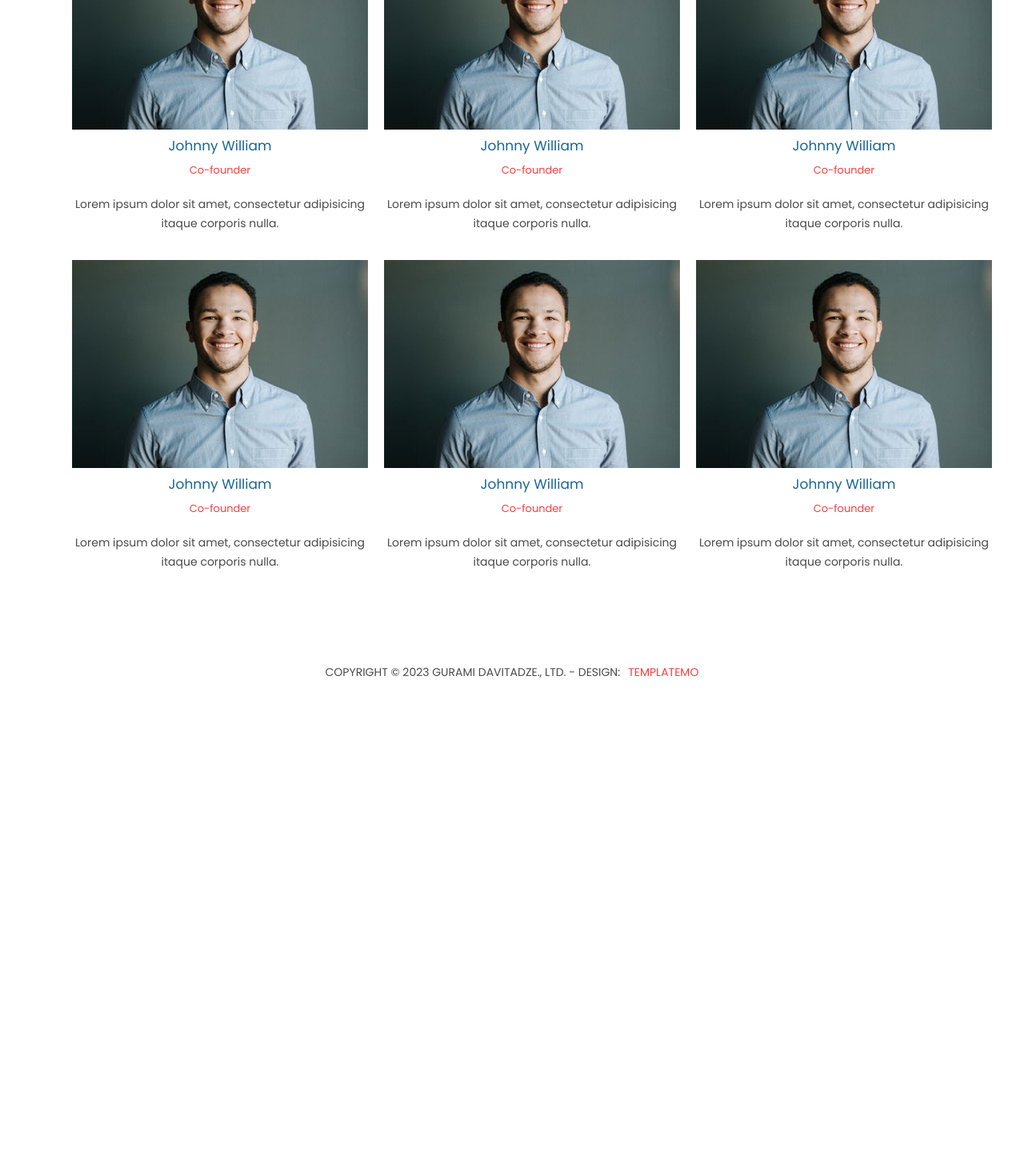
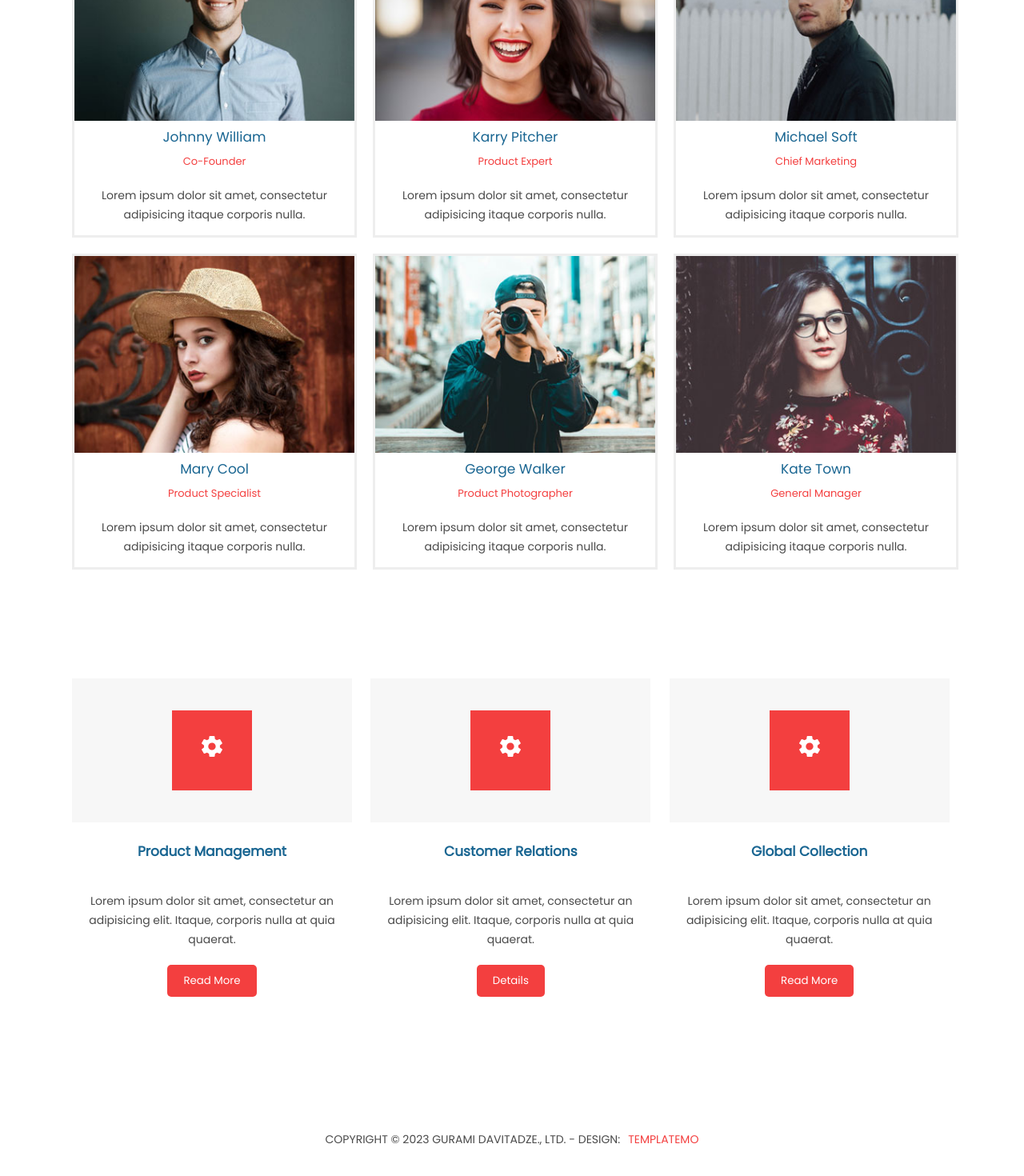
Before and after one commit to guka20/e-commerce-web, a React (Create React App) app: page /about in a window 1280 px wide. Shown: the part 1341-2811 px from the top of the page at 80% size. Before the commit the page ends 2293 px from the top, so only its background shows below. Built offline with nearby package versions, Linux system fonts and the light colour scheme.

Commit message:
about page

```diff
--- a/src/pages/About/About.tsx
+++ b/src/pages/About/About.tsx
@@ -10,12 +10,13 @@ import {
 } from "react-icons/fa";
 import "./about.css";
 import { MemberCard } from "./components/MemberCard";
+import { ServiceCard } from "./components/ServiceCard";
 export const About = () => {
   useEffect(() => {
     controllScreen();
   }, []);
   return (
-    <div>
+    <div className="about-page">
       <div className="loading-board"></div>
       <Header imageUrl="about-heading.jpg">
         <div className="headers-container">
@@ -70,16 +71,69 @@ export const About = () => {
           <header className="body-heading">
             <h1>Our Team Members</h1>
           </header>
+
           <ProductsList>
-            <MemberCard />
-            <MemberCard />
-            <MemberCard />
-            <MemberCard />
-            <MemberCard />
-            <MemberCard />
+            <MemberCard
+              image="team_01.jpg"
+              name="Johnny William"
+              proffesion="Co-Founder"
+              description="Lorem ipsum dolor sit amet, consectetur adipisicing itaque corporis nulla."
+            />
+            <MemberCard
+              image="team_02.jpg"
+              name="Karry Pitcher"
+              proffesion="Product Expert"
+              description="Lorem ipsum dolor sit amet, consectetur adipisicing itaque corporis nulla."
+            />
+            <MemberCard
+              image="team_03.jpg"
+              name="Michael Soft"
+              proffesion="Chief Marketing"
+              description="Lorem ipsum dolor sit amet, consectetur adipisicing itaque corporis nulla."
+            />
+            <MemberCard
+              image="team_04.jpg"
+              name="Mary Cool"
+              proffesion="Product Specialist"
+              description="Lorem ipsum dolor sit amet, consectetur adipisicing itaque corporis nulla."
+            />
+            <MemberCard
+              image="team_05.jpg"
+              name="George Walker"
+              proffesion="Product Photographer"
+              description="Lorem ipsum dolor sit amet, consectetur adipisicing itaque corporis nulla."
+            />
+            <MemberCard
+              image="team_06.jpg"
+              name="Kate Town"
+              proffesion="General Manager"
+              description="Lorem ipsum dolor sit amet, consectetur adipisicing itaque corporis nulla."
+            />
           </ProductsList>
         </section>
       </BodyLayout>
+      <section className="services-section">
+        <div className="service-bg"></div>
+        <div className="services-place">
+          <ProductsList>
+            <ServiceCard
+              title="Product Management"
+              description="Lorem ipsum dolor sit amet, consectetur an adipisicing elit. Itaque, corporis nulla at quia quaerat."
+              buttonText="Read More"
+            />
+            <ServiceCard
+              title="Customer Relations"
+              description="Lorem ipsum dolor sit amet, consectetur an adipisicing elit. Itaque, corporis nulla at quia quaerat."
+              buttonText="Details"
+            />
+            <ServiceCard
+              title="Global Collection"
+              description="Lorem ipsum dolor sit amet, consectetur an adipisicing elit. Itaque, corporis nulla at quia quaerat."
+              buttonText="Read More"
+            />
+          </ProductsList>
+        </div>
+      </section>
     </div>
   );
 };
--- a/src/pages/About/about.css
+++ b/src/pages/About/about.css
@@ -45,3 +45,26 @@
 .team-members {
   margin-top: 100px;
 }
+.services-section {
+  margin-top: 100px;
+  width: 100%;
+  height: 500px;
+  position: relative;
+  display: flex;
+  align-items: center;
+}
+.services-section .service-bg {
+  position: absolute;
+  width: 100%;
+  height: calc(100%+100vh);
+  left: 0;
+  top: 0;
+  transform: translate(-50%, -50%);
+  background-image: url("/src/images/services-bg.jpg");
+  z-index: 4;
+}
+.services-section .services-place {
+  width: 100%;
+  max-width: 1100px;
+  margin: 0 auto;
+}
--- a/src/pages/About/components/MemberCard/MemberCard.css
+++ b/src/pages/About/components/MemberCard/MemberCard.css
@@ -1,5 +1,10 @@
 .card {
   text-align: center;
+  width: 350px;
+  border: 3px solid #eee;
+}
+.card img {
+  width: 100%;
 }
 .card span {
   display: block;
--- a/src/pages/About/components/MemberCard/MemberCard.tsx
+++ b/src/pages/About/components/MemberCard/MemberCard.tsx
@@ -1,15 +1,24 @@
 import React from "react";
 import "./MemberCard.css";
-export const MemberCard = () => {
+
+type MemberInfoProps = {
+  image: string;
+  name: string;
+  proffesion: string;
+  description: string;
+};
+export const MemberCard = ({
+  image,
+  name,
+  proffesion,
+  description,
+}: MemberInfoProps) => {
   return (
     <div className="card">
-      <img src={require("../../../../images/team_01.jpg")} alt="" />
-      <span className="member-name">Johnny William</span>
-      <span className="member-proffesion">Co-founder</span>
-      <p>
-        Lorem ipsum dolor sit amet, consectetur adipisicing itaque corporis
-        nulla.
-      </p>
+      <img src={require(`../../../../images/${image}`)} alt="user-img" />
+      <span className="member-name">{name}</span>
+      <span className="member-proffesion">{proffesion}</span>
+      <p>{description}</p>
     </div>
   );
 };
--- a/src/pages/About/components/ServiceCard/ServiceCard.css
+++ b/src/pages/About/components/ServiceCard/ServiceCard.css
@@ -0,0 +1,39 @@
+.service-card {
+  width: 350px;
+  display: flex;
+  flex-direction: column;
+  align-items: center;
+  background-color: white;
+  text-align: center;
+  z-index: 999;
+}
+.service-card .small-container {
+  height: 180px;
+  position: relative;
+  width: 100%;
+  background-color: #f7f7f7;
+}
+.service-card .small-container .icon {
+  position: absolute;
+  top: 50%;
+  left: 50%;
+  transform: translate(-50%, -50%);
+  padding: 26px 34px;
+  background-color: #f33f3f;
+  font-size: 2rem;
+  color: white;
+}
+.service-card h4 {
+  font-size: 17px;
+  color: #1a6692;
+}
+.service-card p {
+  font-size: 14px;
+  font-weight: 300;
+  color: #4a4a4a;
+  line-height: 24px;
+  margin-bottom: 20px;
+}
+.service-card button.primary-button {
+  margin-bottom: 30px;
+}
--- a/src/pages/About/components/ServiceCard/ServiceCard.tsx
+++ b/src/pages/About/components/ServiceCard/ServiceCard.tsx
@@ -1,5 +1,28 @@
 import React from "react";
 import "./ServiceCard.css";
-export const ServiceCard = () => {
-  return <div>ServiceCard</div>;
+import { IoMdSettings } from "react-icons/io";
+import { PrimaryButton } from "../../../../components";
+type ServiceCardProp = {
+  title: string;
+  description: string;
+  buttonText: string;
 };
+export const ServiceCard = ({
+  title,
+  description,
+  buttonText,
+}: ServiceCardProp) => {
+  return (
+    <div className="service-card">
+      <div className="small-container">
+        <div className="icon">
+          <IoMdSettings />
+        </div>
+      </div>
+
+      <h4>{title}</h4>
+      <p>{description}</p>
+      <PrimaryButton>{buttonText}</PrimaryButton>
+    </div>
+  );
+};
```
